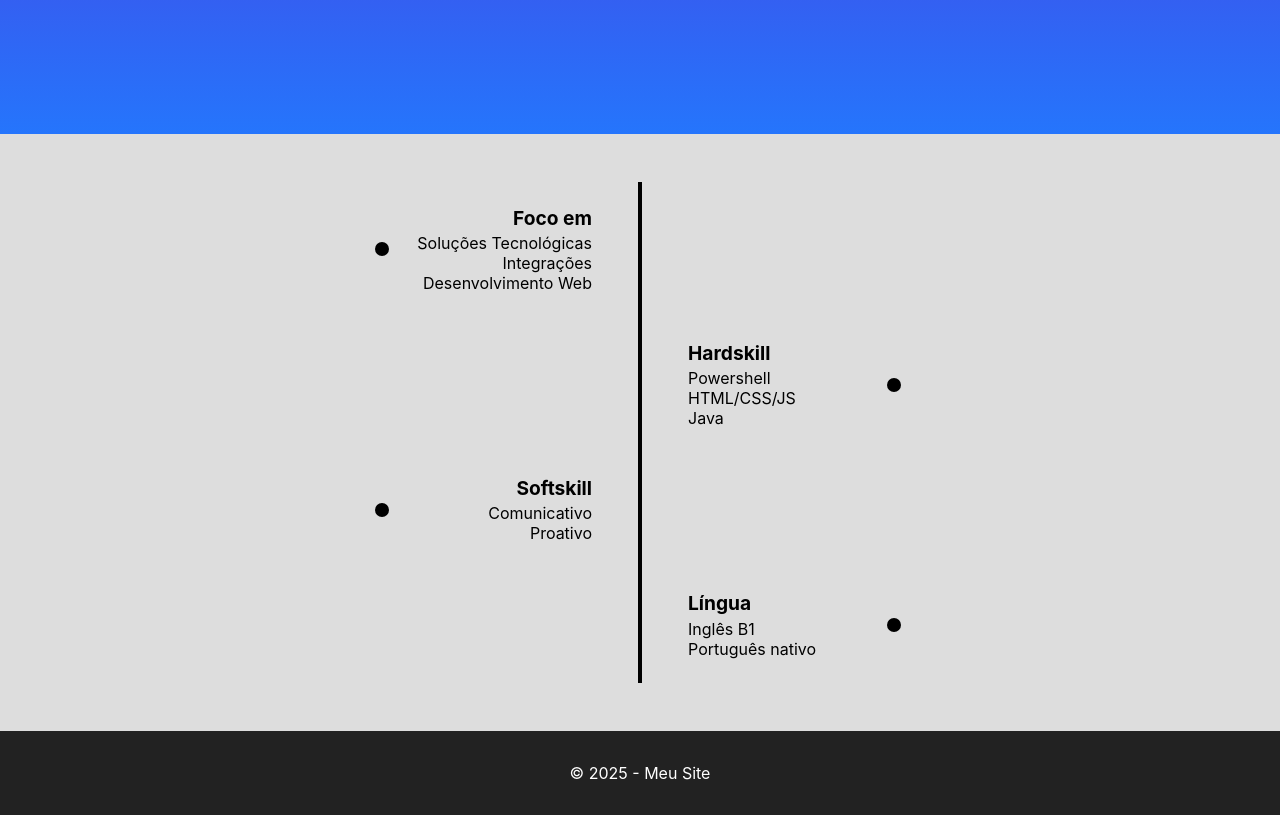
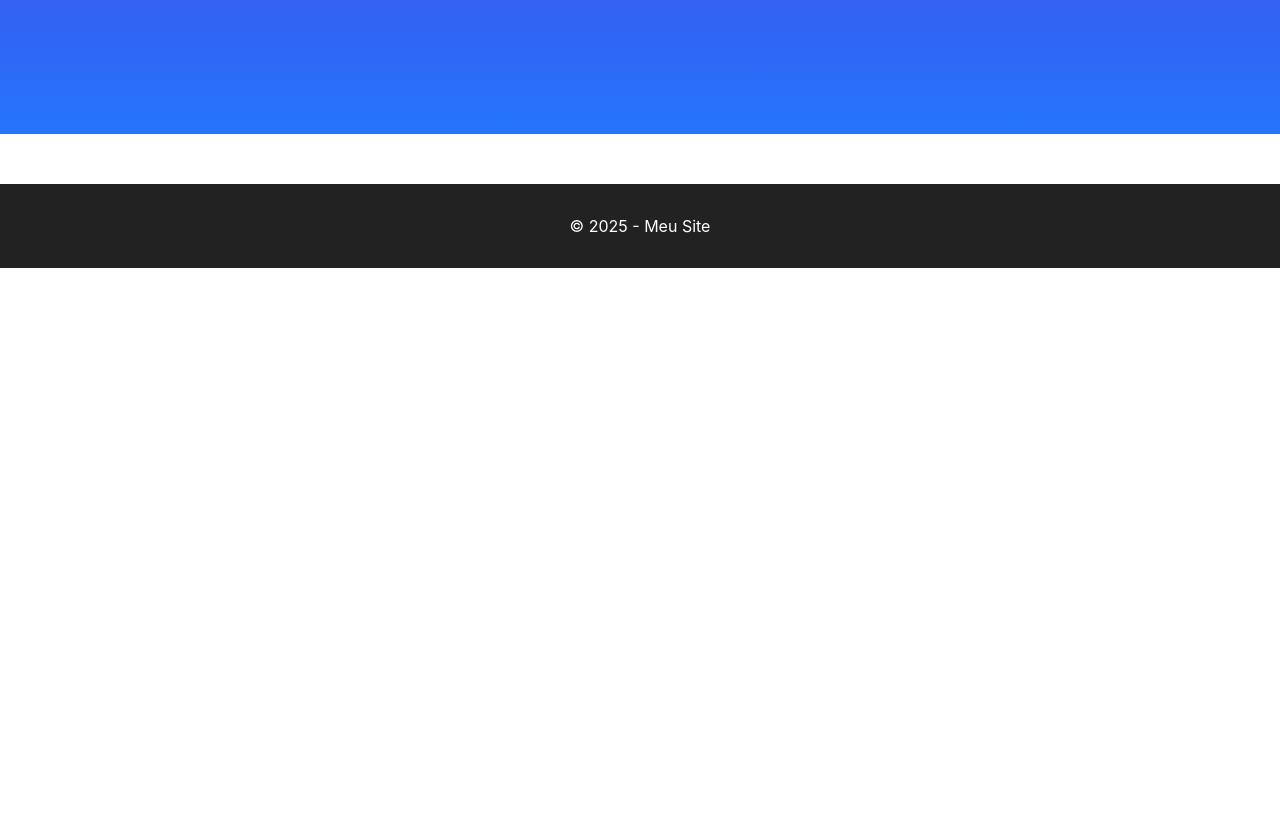
Before and after one commit to dudsjoww/landingpage, a React (Create React App) app: page / in a window 1280 px wide. Shown: the part 620-1435 px from the top of the page. After the commit the page ends 888 px from the top, so only its background shows below. Built offline with nearby package versions, Linux system fonts and the light colour scheme.

Commit message:
Refazendo timeline

```diff
--- a/src/components/MainContainer/MainContainer.css
+++ b/src/components/MainContainer/MainContainer.css
@@ -1,64 +1,5 @@
-.timeline-section {
-    background: #ddd;
-    padding: 3rem 0;
-  }
-
-  .timeline-container {
-    position: relative;
-    width: 80%;
-    margin: 0 auto;
-  }
-
-  .timeline-line {
-    position: absolute;
-    left: 50%;
-    top: 0;
-    bottom: 0;
-    width: 4px;
-    background: black;
-    transform: translateX(-50%);
-  }
-
-  .timeline-item {
-    position: relative;
-    width: 50%;
-    padding: 1rem 2rem;
-    box-sizing: border-box;
-  }
-
-  .timeline-item.left {
-    left: 0;
-    text-align: right;
-  }
-
-  .timeline-item.right {
-    left: 50%;
-  }
-
-  .timeline-dot {
-    position: absolute;
-    top: 50%;
-    left: calc(50% - 2px); /* alinhado exatamente com a linha */
-    width: 14px;
-    height: 14px;
-    background: black;
-    border-radius: 50%;
-    transform: translate(-50%, -50%);
-    z-index: 2;
-  }
-
-  .timeline-content {
-    background: transparent;
-    padding: 0.5rem 1rem;
-  }
-
-  .timeline-content h3 {
-    margin: 0;
-    font-size: 1.2rem;
-    font-weight: bold;
-  }
-
-  .timeline-content p {
-    margin: 0.2rem 0 0;
-    white-space: pre-line;
-  }
+.timeline{
+  margin: 0 auto;
+  max-width: 750px;
+  padding: 25px;
+}
--- a/src/components/MainContainer/MainContainer.js
+++ b/src/components/MainContainer/MainContainer.js
@@ -11,20 +11,8 @@ export default function MainContainer() {
 
   return (
     <section id="timeline" className="timeline-section">
-      <div className="timeline-container">
-        <div className="timeline-line">
+      <div className="timeline">
 
-
-        </div>
-        {items.map((item, index) => (
-          <div className={`timeline-item ${item.side}`} key={index}>
-            <div className="timeline-dot"></div>
-            <div className="timeline-content">
-              <h3>{item.title}</h3>
-              <p>{item.text}</p>
-            </div>
-          </div>
-        ))}
       </div>
     </section>
   );
```
